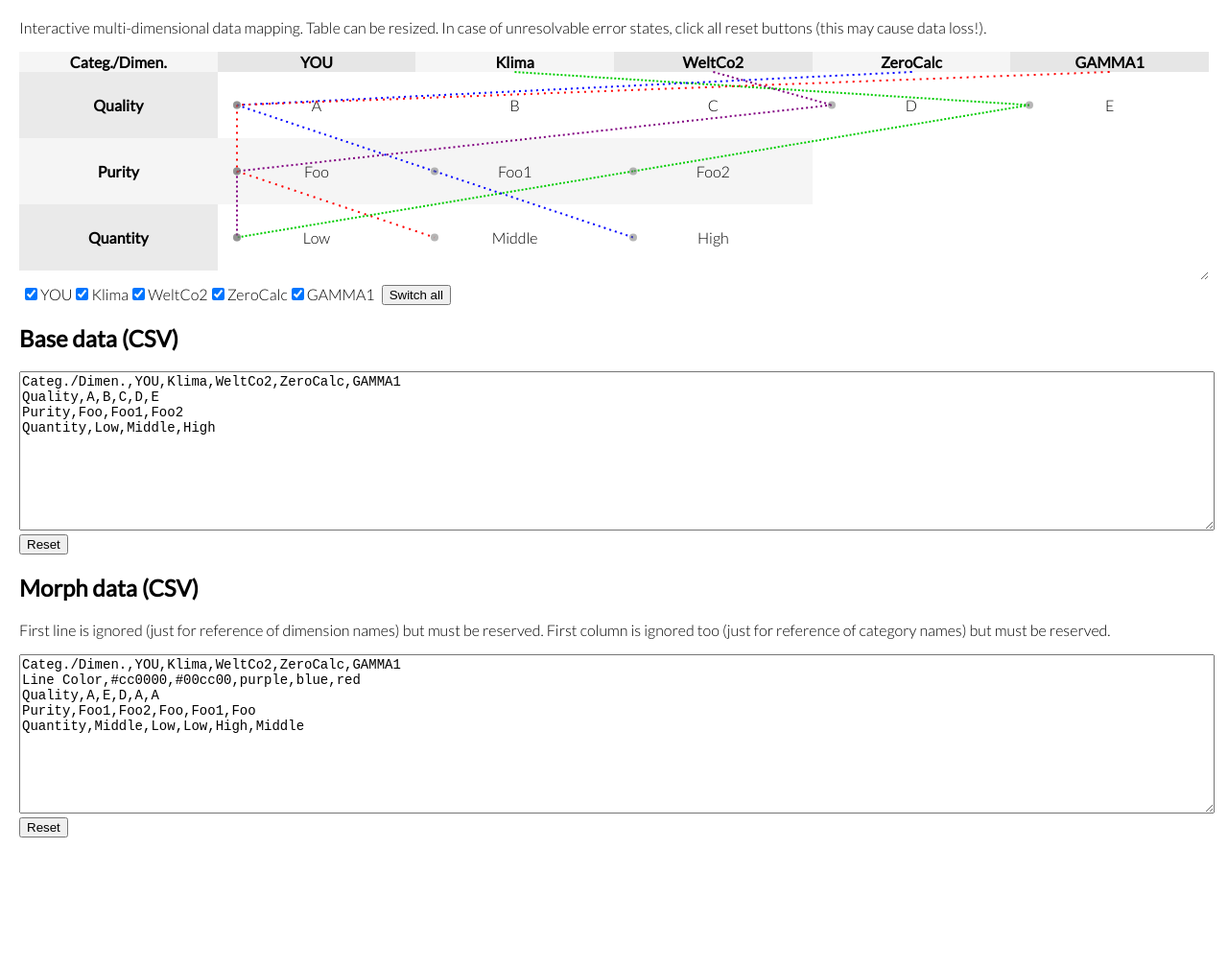
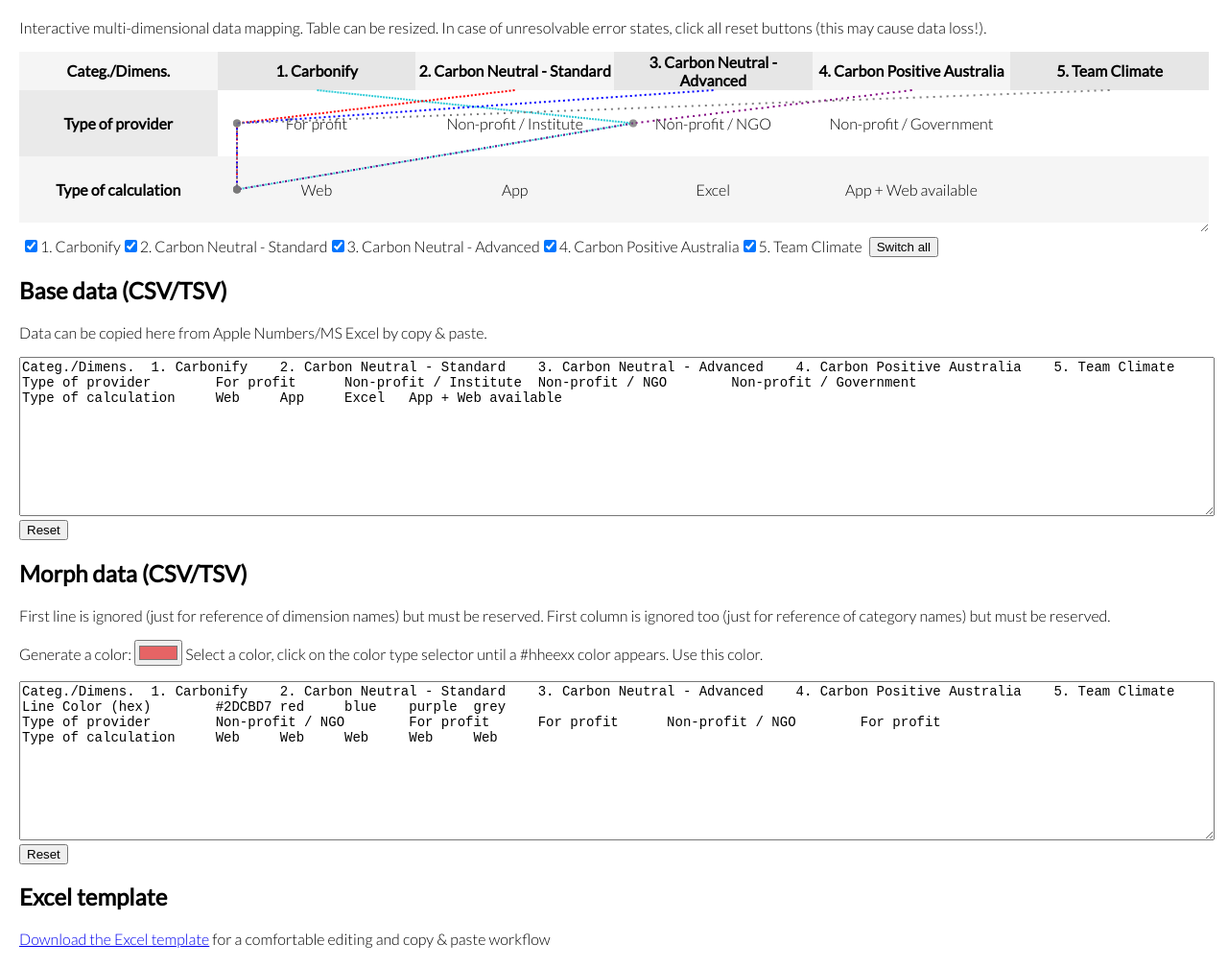
Before and after one commit to kyr0/morphologic-box, a website: page index.html in a window 1280 px wide. Shown: the part 83-1091 px from the top of the page at 96% size. Before the commit the page ends 976 px from the top, so only its background shows below. Drawn offline with Linux system fonts and the light colour scheme.

Commit message:
feat: TSV support, XLSX tpl

```diff
--- a/index.html
+++ b/index.html
@@ -33,22 +33,29 @@
             </div>
 
             <div class="data">
-
-                <h2>Base data (CSV)</h2>
+                <h2>Base data (CSV/TSV)</h2>
+                <p>Data can be copied here from Apple Numbers/MS Excel by copy &amp; paste.</p>
                 <textarea id="baseData" rows="10"></textarea>
                 <button id="resetBaseData">Reset</button>
 
-                <h2>Morph data (CSV)</h2>
+                <h2>Morph data (CSV/TSV)</h2>
                 <p>
                     First line is ignored (just for reference of dimension names) but must be reserved.
                     First column is ignored too (just for reference of category names) but must be reserved.
                 </p>
+                <p>
+                    Generate a color: <input type="color" value="#e66465"> Select a color, click on the color type selector until a #hheexx color appears. Use this color.
+                </p>
                 <textarea id="morphData" rows="10"></textarea>
                 <button id="resetMorphData">Reset</button>
 
+                <h2>Excel template</h2>
+                <a href="data_tpl.xlsx">Download the Excel template</a> for a comfortable editing and copy &amp; paste workflow
             </div>
         </div>
     </div>
+
+
 
     <script src="parseCSV.js"></script>
     <script src="report.js"></script>
--- a/parseCSV.js
+++ b/parseCSV.js
@@ -1,4 +1,4 @@
-const parseCSV = (strData, strDelimiter = ',') => {
+const parseCSV = (strData, strDelimiter = ",") => {
 
     if (!strData) strData = '   ';
 
--- a/report.js
+++ b/report.js
@@ -1,14 +1,12 @@
 
-const baseDataDefaultValue = `Categ./Dimen.,YOU,Klima,WeltCo2,ZeroCalc,GAMMA1
-Quality,A,B,C,D,E
-Purity,Foo,Foo1,Foo2
-Quantity,Low,Middle,High`
+const baseDataDefaultValue = `Categ./Dimens.	1. Carbonify	2. Carbon Neutral - Standard	3. Carbon Neutral - Advanced	4. Carbon Positive Australia	5. Team Climate
+Type of provider	For profit	Non-profit / Institute	Non-profit / NGO	Non-profit / Government
+Type of calculation	Web	App	Excel	App + Web available	`
 
-const morphDataDefaultValue = `Categ./Dimen.,YOU,Klima,WeltCo2,ZeroCalc,GAMMA1
-Line Color,#cc0000,#00cc00,purple,blue,red
-Quality,A,E,D,A,A
-Purity,Foo1,Foo2,Foo,Foo1,Foo
-Quantity,Middle,Low,Low,High,Middle`
+const morphDataDefaultValue = `Categ./Dimens.	1. Carbonify	2. Carbon Neutral - Standard	3. Carbon Neutral - Advanced	4. Carbon Positive Australia	5. Team Climate
+Line Color (hex)	#2DCBD7	red	blue	purple	grey
+Type of provider	Non-profit / NGO	For profit	For profit	Non-profit / NGO	For profit
+Type of calculation	Web	Web	Web	Web	Web`
 
 const $ = (selector) => document.querySelector(selector)
 const svgNS = 'http://www.w3.org/2000/svg'
@@ -205,8 +203,6 @@
 
     dimensionNames.forEach((dimensionName, columnIndex) => {
 
-        if (columnIndex === 0) return; // skip category names
-
         // don't render dimension if not included in filter
         if (!showDimensions.includes(dimensionName)) return;
 
@@ -300,7 +296,7 @@
 const getData = (rawData) => {
     let parsedData;
     try {
-        parsedData = parseCSV(rawData)
+        parsedData = parseCSV(rawData, rawData.indexOf("\t") > -1 ? "\t" : ',')
     } catch(e) {}
 
     // filter out empty rows
```
Also changed, not shown: 1 other file.
